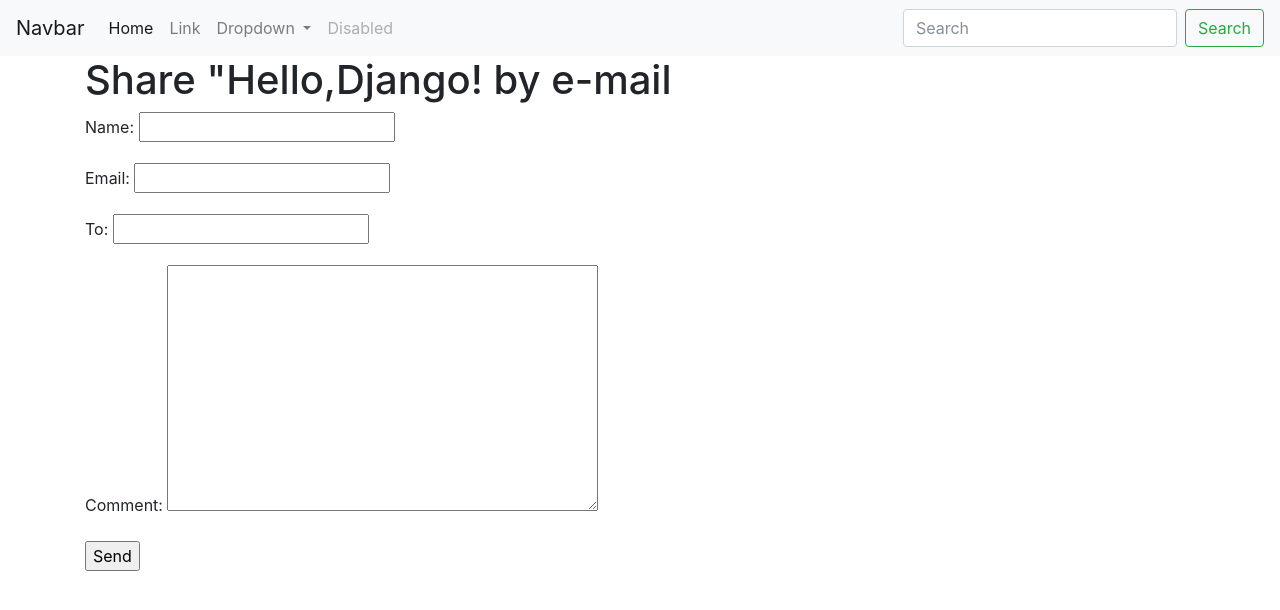
After one commit to latewind/PythonSpace, a Django app: page /blog/1/share/ in a window 1280 px wide. The commit adds this page. Shown: the top 610 px of the page. Run offline with Django 3.2, Linux system fonts and the light colour scheme; data comes from the database, SQL or seed files in the repository; some libraries are stand-ins or nearby versions.

Commit message:
add form

```diff
--- /dev/null
+++ b/mysite/blog/forms.py
@@ -0,0 +1,8 @@
+from django import forms
+
+
+class EmailPostForm(forms.Form):
+    name = forms.CharField(max_length=25)
+    email = forms.EmailField()
+    to = forms.EmailField()
+    comment = forms.CharField(required=False, widget=forms.Textarea)
--- a/mysite/blog/templates/blog/post/detail.html
+++ b/mysite/blog/templates/blog/post/detail.html
@@ -8,4 +8,9 @@
         Published {{ post.publish }} {{ post.author }}
     </p>
 {{ post.body|linebreaks }}
+<p>
+    <a href="{% url 'blog:post_share' post.id %}">
+        Share this post
+    </a>
+</p>
 {% endblock %}
--- /dev/null
+++ b/mysite/blog/templates/blog/post/share.html
@@ -0,0 +1,19 @@
+{% extends "blog/base.html" %}
+
+{% block title %}Share a post{% endblock %}
+
+{% block content %}
+    {% if send %}
+        <h1>Email successfully sent</h1>
+    <p>
+        {{ post.title }} was successfully sent to
+    </p>
+    {% else %}
+        <h1>Share "{{ post.title }} by e-mail</h1>
+    <form action="." method="post">
+        {{ form.as_p }}
+        {% csrf_token %}
+        <input type="submit" value="Send" >
+    </form>
+    {% endif %}
+{% endblock %}
--- a/mysite/blog/urls.py
+++ b/mysite/blog/urls.py
@@ -1,8 +1,12 @@
 from django.conf.urls import url
 from . import views
 
+
+app_name = 'blog'
 urlpatterns = [
     url(r'^$', views.PostListView.as_view(), name='post_list'),
     # url(r'^$', views.post_list, name='post_list'),
-    url(r'^(?P<year>\d{4})/(?P<month>\d{2})/(?P<day>\d{2})/(?P<post>[-\w]+)/$', views.post_detail, name='post_detail')
+    url(r'^(?P<year>\d{4})/(?P<month>\d{2})/(?P<day>\d{2})/(?P<post>[-\w]+)/$', views.post_detail, name='post_detail'),
+    url(r'^(?P<post_id>\d+)/share/$', views.post_share,
+        name='post_share')
 ]
--- a/mysite/blog/views.py
+++ b/mysite/blog/views.py
@@ -2,6 +2,7 @@ from django.shortcuts import render, get_object_or_404
 from .models import Post
 from django.core.paginator import Paginator, EmptyPage, PageNotAnInteger
 from django.views.generic import ListView, DetailView
+from .forms import EmailPostForm
 
 
 class PostListView(ListView):
@@ -39,3 +40,16 @@ def post_detail(request, year, month, day, post):
                              publish__day=day)
     return render(request, 'blog/post/detail.html',
                   {'post': post})
+
+
+def post_share(request, post_id):
+    post = get_object_or_404(Post, id=post_id, status='published')
+    cd = None
+    if request.method == 'POST':
+        form = EmailPostForm(request.POST)
+        if form.is_valid():
+            cd = form.changed_data
+    else:
+        form = EmailPostForm()
+    return render(request, 'blog/post/share.html',
+                  {'post': post, 'form': form, 'cd': cd})
```
